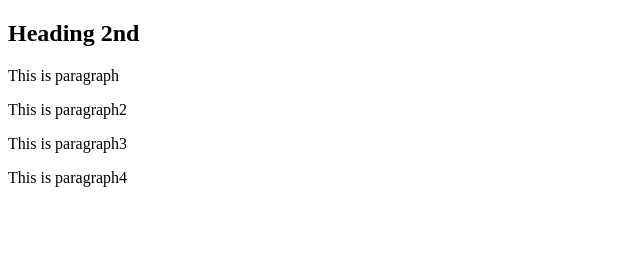
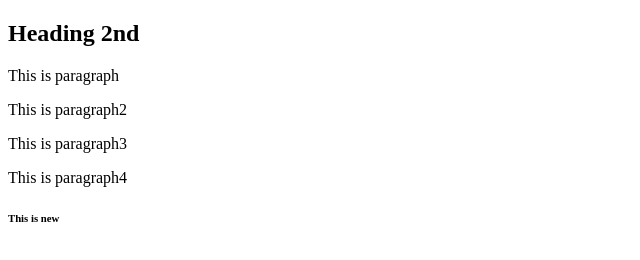
Before and after one commit to Aarman-hub/git-prac, a plain HTML site: page index.html in a window 1280 px wide. Shown: the full height of the page, 0-640 px from the left. Drawn offline with Linux system fonts and the light colour scheme.

Commit message:
new line added

```diff
--- a/index.html
+++ b/index.html
@@ -14,5 +14,7 @@
     <p>This is paragraph2</p>
     <p>This is paragraph3</p>
     <p>This is paragraph4</p>
+
+    <h6>This is new</h6>
 </body>
 </html>
```
